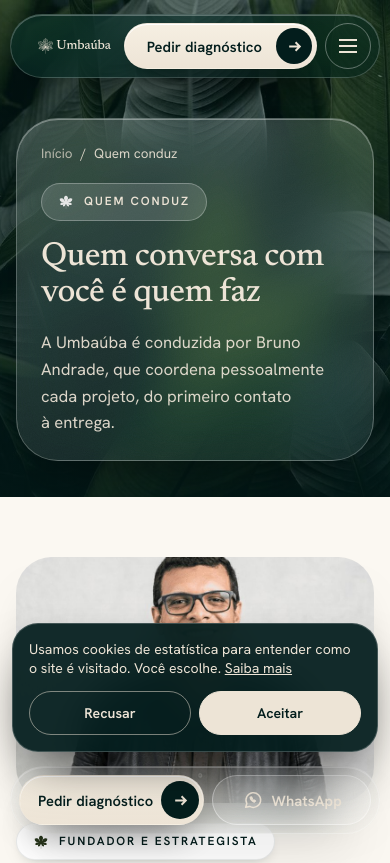
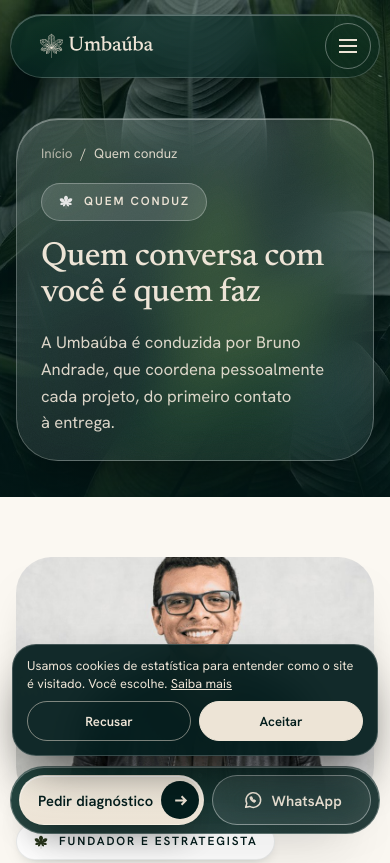
Before and after one commit to umbaubadigital/umbaubadigital.github.io, a plain HTML site: page sobre/index.html in a window 390 px wide. Shown: the top 863 px of the page. Drawn offline with Linux system fonts and the light colour scheme.

Commit message:
Add files via upload

```diff
--- a/css/site.css
+++ b/css/site.css
@@ -465,3 +465,13 @@ a:hover>.mais-link svg,.mais-link:hover svg{transform:translateX(4px)}
 .fisioo-txt .btn{justify-self:start;margin-top:6px}
 
 .cli-card.vidro-claro{background:linear-gradient(160deg,rgba(255,255,255,.94),rgba(251,248,242,.88))}
+
+/* ajustes do celular (conferência no site publicado) */
+.barra-movel{background:linear-gradient(160deg,rgba(14,52,46,.9),rgba(3,29,28,.86))}
+@media (max-width:760px){
+  .nav .acoes>.btn{display:none}
+  .nav{padding-right:8px}
+  .nav .acoes{margin-left:auto}
+  .cookies{bottom:88px;padding:12px 14px 14px;border-radius:24px;font-size:.8rem;gap:8px 12px}
+  .cookies button{min-height:40px;padding:0 16px;font-size:.82rem}
+}
```
